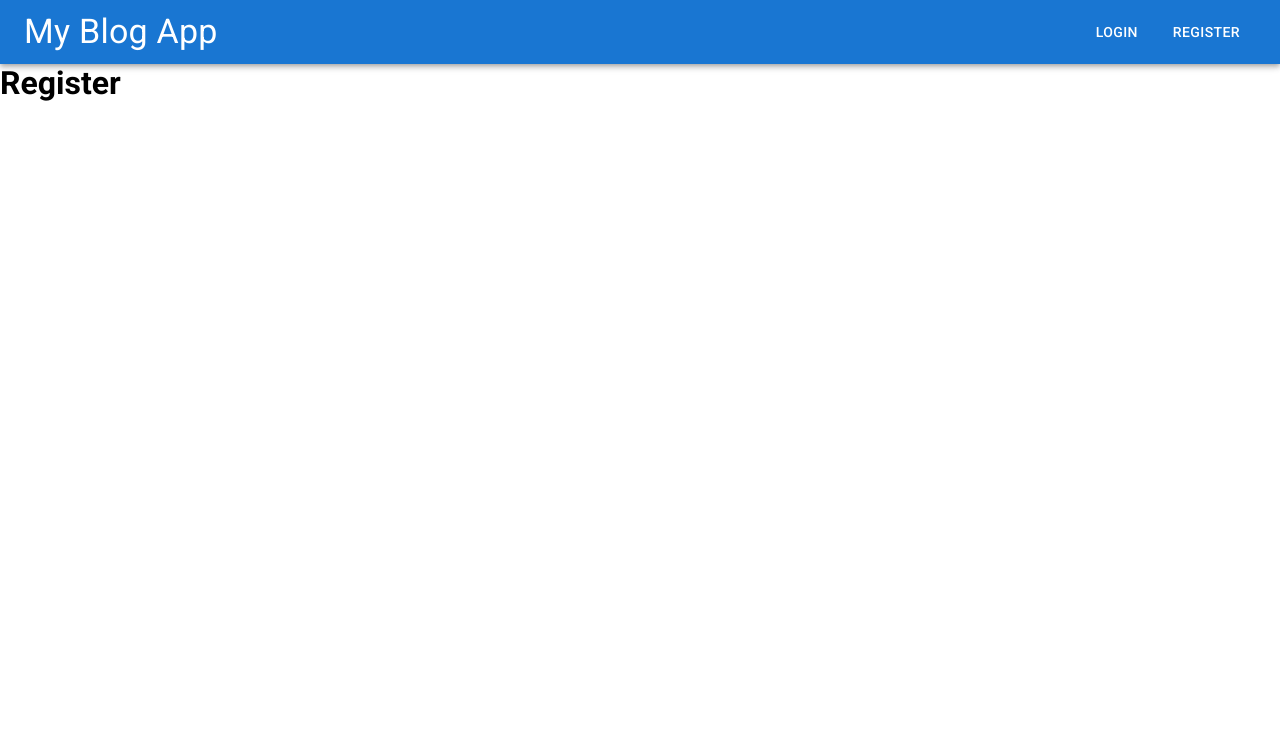
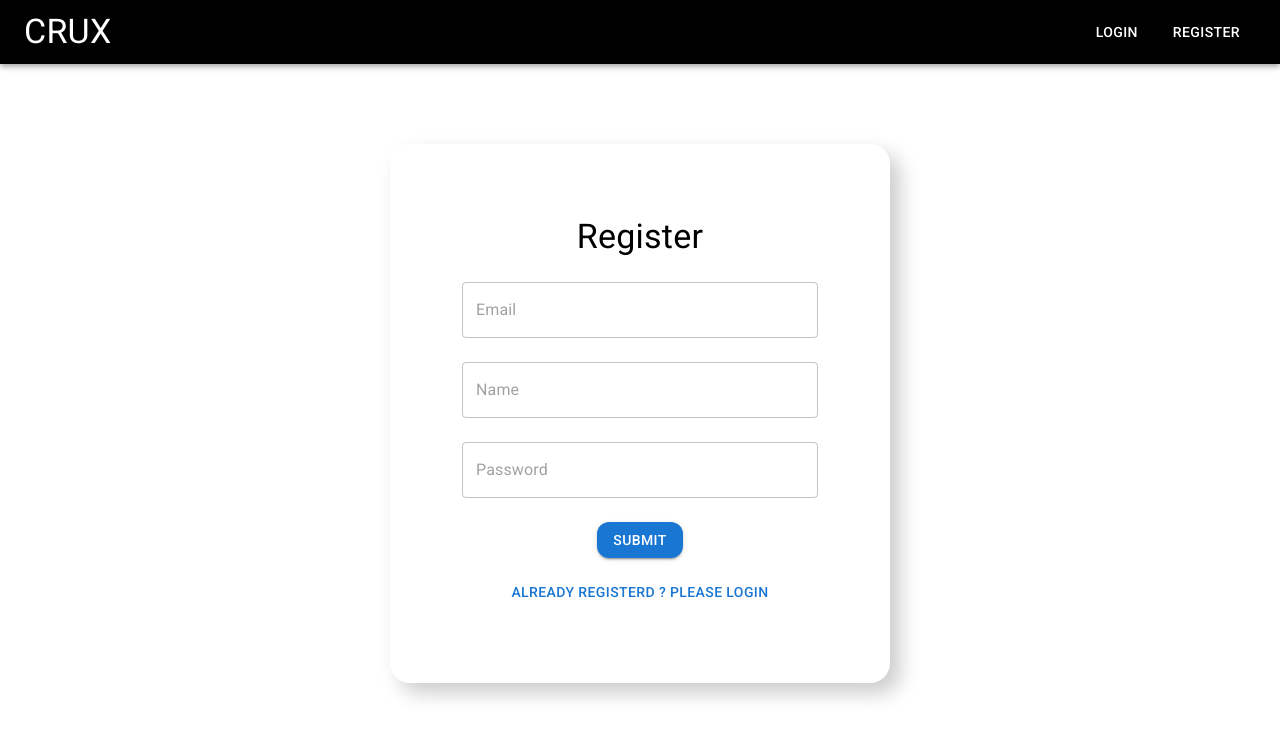
Before and after one commit to Karanfullstack/blog-application, a React (Create React App) app in the folder client/: page /register in a window 1280 px wide. Shown: the top 738 px of the page. Built offline with nearby package versions, Linux system fonts and the light colour scheme.

Commit message:
register form handling

```diff
--- a/client/src/components/Header.js
+++ b/client/src/components/Header.js
@@ -15,11 +15,12 @@ const Header = () => {
   const [value, setValue] = useState();
   const isLogin = useSelector((state) => state.isLogin);
   console.log(isLogin);
+  const style = {background: "#000"};
   return (
     <React.Fragment>
-      <AppBar position="sticky">
+      <AppBar position="sticky" style={style}>
         <Toolbar>
-          <Typography variant="h4">My Blog App</Typography>
+          <Typography variant="h4">CRUX</Typography>
           {isLogin && (
             <Box display="flex" marginLeft="auto" marginRight="auto">
               <Tabs
--- a/client/src/pages/Login.js
+++ b/client/src/pages/Login.js
@@ -1,7 +1,12 @@
 import React from "react";
+// import {Box, Typography, TextField, Button} from "@mui/material";
 
 const Login = () => {
-  return <h1>Login</h1>;
+  return (
+    <React.Fragment>
+      <h1>Login</h1>
+    </React.Fragment>
+  );
 };
 
 export default Login;
--- a/client/src/pages/Register.js
+++ b/client/src/pages/Register.js
@@ -1,7 +1,80 @@
-import React from "react";
+import React, {useState} from "react";
+import {Box, Typography, TextField, Button} from "@mui/material";
+import {useNavigate} from "react-router-dom";
+const Register = () => {
+  const navigate = useNavigate();
+  const [user, setUser] = useState({});
+  const userData = (event) => {
+    event.preventDefault();
+    setUser({...user, [event.target.name]: event.target.value});
+  };
 
-const Register = () => {
-  return <h1>Register</h1>;
+  // handel Submit
+  const handel = (event) => {
+    event.preventDefault();
+    console.log(user);
+    setUser({email: "", name: "", password: ""});
+  };
+
+  return (
+    <React.Fragment>
+      <form onSubmit={handel}>
+        <Box
+          maxWidth={500}
+          display={"flex"}
+          flexDirection={"column"}
+          alignItems={"center"}
+          margin={"auto"}
+          marginTop={10}
+          boxShadow={"10px 10px 20px #ccc"}
+          padding={9}
+          borderRadius={5}
+        >
+          <Typography variant="h4" marginBottom={1}>
+            Register
+          </Typography>
+          <TextField
+            fullWidth
+            margin="normal"
+            placeholder="Email"
+            name="email"
+            type={"email"}
+            onChange={userData}
+            value={user.email}
+          />
+          <TextField
+            fullWidth
+            margin="normal"
+            placeholder="Name"
+            name="username"
+            type={"text"}
+            onChange={userData}
+            value={user.name}
+          />
+          <TextField
+            fullWidth
+            margin="normal"
+            placeholder="Password"
+            name="password"
+            type={"password"}
+            onChange={userData}
+            value={user.password}
+          />
+          <Button
+            type="submit"
+            variant="contained"
+            color="primary"
+            sx={{borderRadius: 3, marginBottom: 2, marginTop: 2}}
+          >
+            Submit
+          </Button>
+          <Button onClick={() => navigate("/login")}>
+            Already Registerd ? Please Login
+          </Button>
+        </Box>
+      </form>
+    </React.Fragment>
+  );
 };
 
 export default Register;
```
